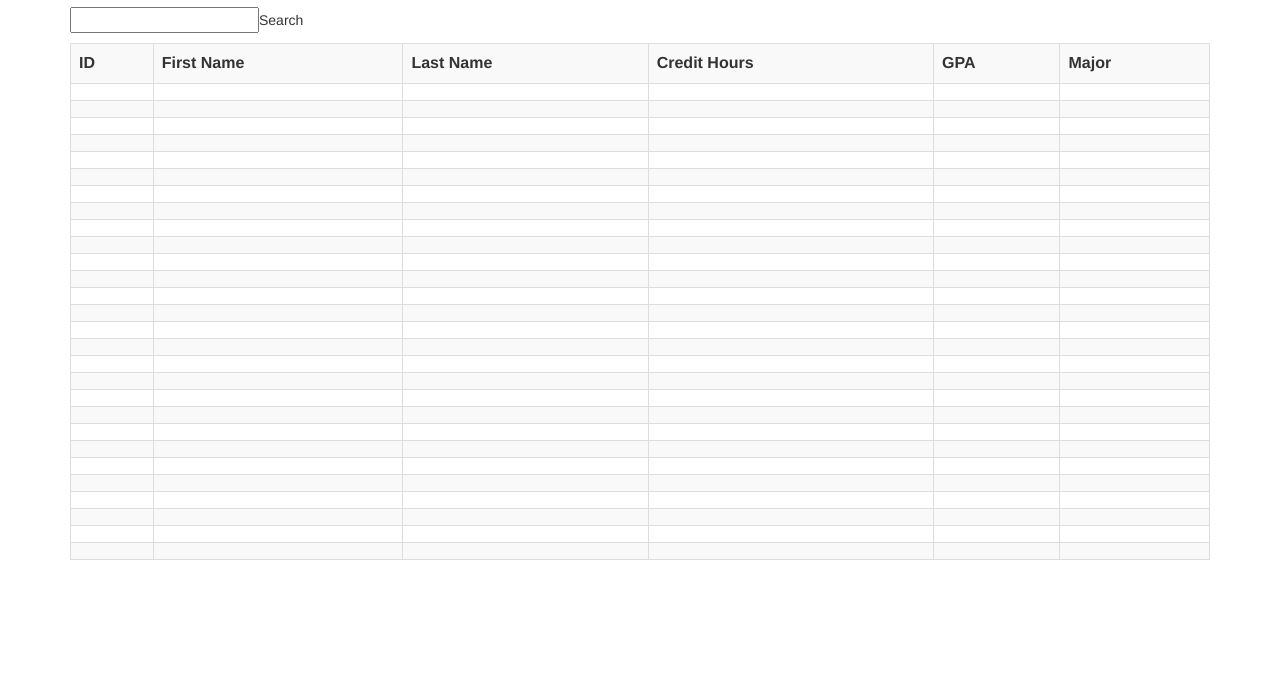
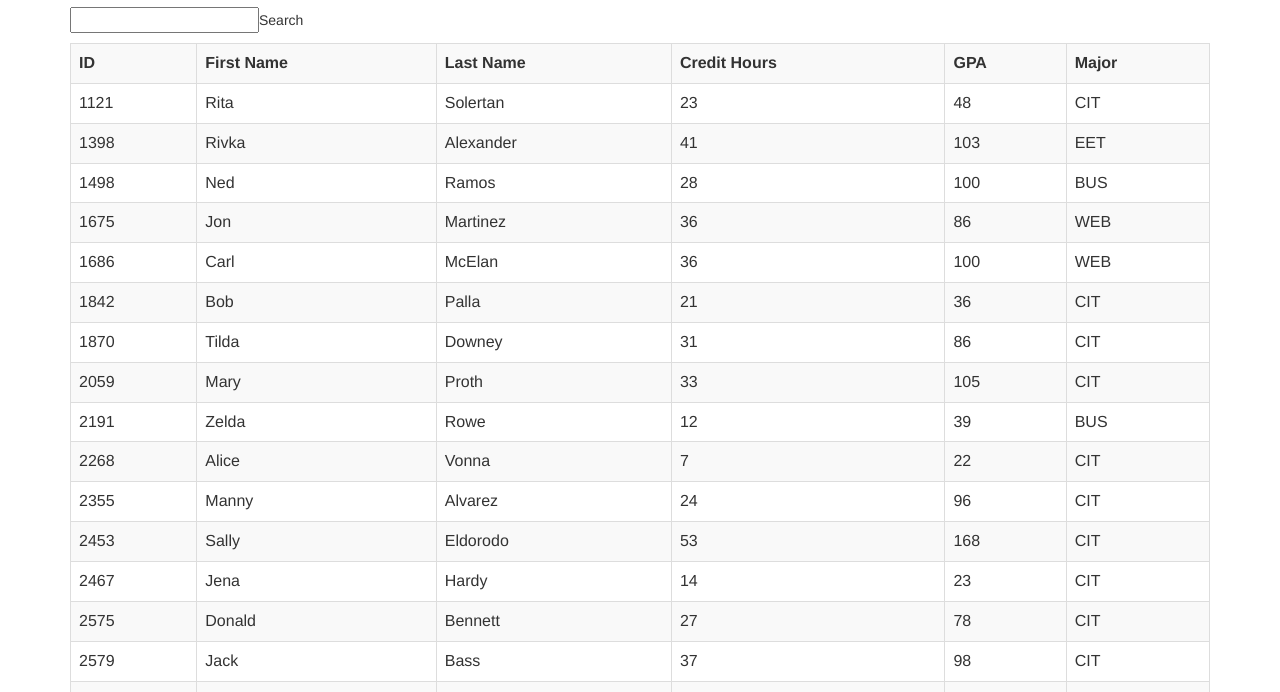
Before and after one commit to cslister10/cslister10.github.io, a plain HTML site: page index.html in a window 1280 px wide. Shown: the part 108-800 px from the top of the page. Drawn offline with nearby package versions, Linux system fonts and the light colour scheme; some packages are replaced by stand-ins of ours.

Commit message:
Add files via upload

```diff
--- a/index.html
+++ b/index.html
@@ -44,12 +44,12 @@
 				<th>Major</th>
 			</tr>
 			<tr ng-repeat = "student in students | filter:search_text">
-				<td>{{id}}</td>
-				<td>{{first_name}}</td>
-				<td>{{last_name}}</td>
-				<td>{{credit_hrs}}</td>
-				<td>{{gpa_points}}</td>
-				<td>{{major}}</td>
+				<td>{{student.id}}</td>
+				<td>{{student.first_name}}</td>
+				<td>{{student.last_name}}</td>
+				<td>{{student.credit_hrs}}</td>
+				<td>{{student.gpa_points}}</td>
+				<td>{{student.major}}</td>
 			</tr>
 		</table>
 </div>
```
